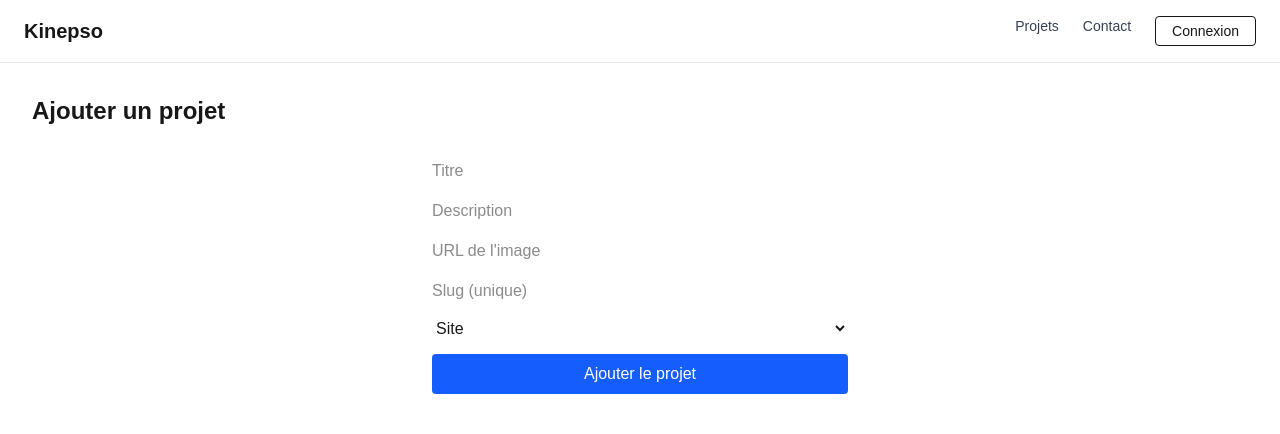
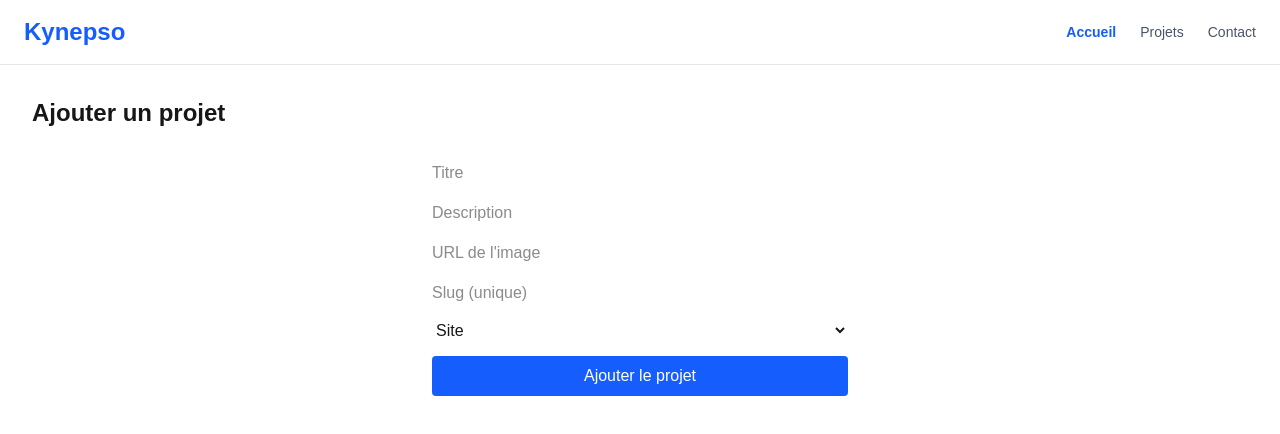
Before and after one commit to Prosox-is-afk/Kinepso, a Next.js app: page / in a window 1280 px wide. Shown: the top 434 px of the page. Built offline with nearby package versions, Linux system fonts and the light colour scheme.

Commit message:
Ajout d'une navbar réutilisable via Header.tsx et intégration dans le layout

```diff
--- a/app/components/Header.tsx
+++ b/app/components/Header.tsx
@@ -1,40 +1,37 @@
 "use client";
 
 import Link from "next/link";
+import { usePathname } from "next/navigation";
 
-const Header = () => {
+const navLinks = [
+    { href: "/", label: "Accueil" },
+    { href: "/projets", label: "Projets" },
+    { href: "/contact", label: "Contact" },
+];
+
+export default function Header() {
+    const pathname = usePathname();
+
     return (
-        <header className="flex justify-between items-center px-6 py-4 border-b border-gray-200">
-            <Link href="/" className="text-primary text-xl font-bold">
-                Kinepso
+        <header className="flex items-center justify-between px-6 py-4 border-b border-gray-200 dark:border-zinc-700">
+            <Link href="/" className="text-2xl font-bold text-blue-600">
+                Kynepso
             </Link>
-            <nav>
-                <ul className="flex gap-6 text-sm">
-                    <li>
-                        <Link
-                            href="/projets"
-                            className="text-gray-700 hover:text-primary"
-                        >
-                            Projets
-                        </Link>
-                    </li>
-                    <li>
-                        <Link
-                            href="/contact"
-                            className="text-gray-700 hover:text-primary"
-                        >
-                            Contact
-                        </Link>
-                    </li>
-                    <li>
-                        <button className="border border-primary text-primary px-4 py-1 rounded hover:bg-primary hover:text-white transition">
-                            Connexion
-                        </button>
-                    </li>
-                </ul>
+            <nav className="flex gap-6 text-sm">
+                {navLinks.map((link) => (
+                    <Link
+                        key={link.href}
+                        href={link.href}
+                        className={`hover:text-blue-600 transition ${
+                            pathname === link.href
+                                ? "text-blue-600 font-semibold"
+                                : "text-gray-600 dark:text-gray-300"
+                        }`}
+                    >
+                        {link.label}
+                    </Link>
+                ))}
             </nav>
         </header>
     );
-};
-
-export default Header;
+}
--- a/app/layout.tsx
+++ b/app/layout.tsx
@@ -14,7 +14,7 @@ const geistMono = Geist_Mono({
 });
 
 export const metadata: Metadata = {
-    title: "Kinepso",
+    title: "Kynepso",
     description: "Gérez vos projets simplement et efficacement.",
 };
 
```
